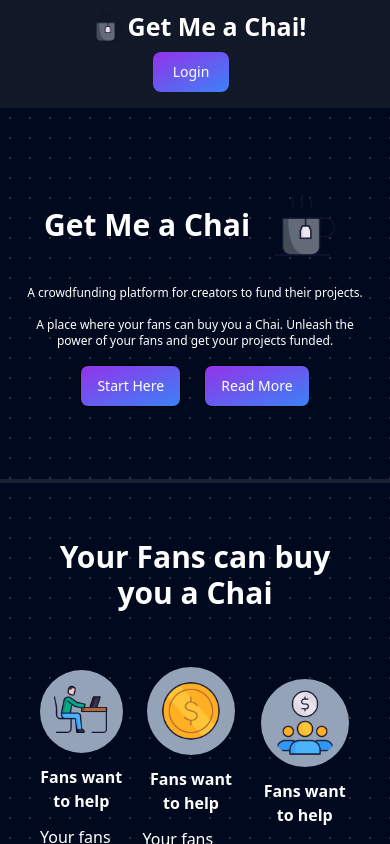
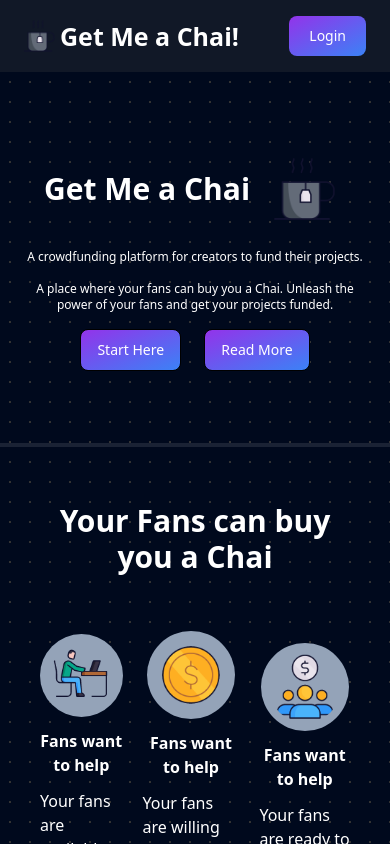
Before and after one commit to Hemantsinhl/GetMeAchai, a Next.js app: page / in a window 390 px wide. Shown: the top 844 px of the page. Built offline with nearby package versions, Linux system fonts and the light colour scheme; no server answers.

Commit message:
Add files via upload

```diff
--- a/components/Navbar.js
+++ b/components/Navbar.js
@@ -9,7 +9,7 @@ const Navbar = () => {
 
 
   return (
-    <nav className='bg-gray-900 shadow-xl shadow-white text-white flex justify-between items-center px-4 md:h-16 flex-col md:flex-row'>
+    <nav className='bg-gray-900 shadow-xl shadow-white text-white flex justify-between items-center px-4 md:h-16 flex-row'>
 
       <Link className="logo font-bold text-lg flex justify-center items-center" href={"/"}>
         <img className='invertImg' src="tea.gif" width={44} alt="" />
@@ -52,7 +52,7 @@ const Navbar = () => {
 
         {session && <button className='text-white w-fit bg-gradient-to-br from-purple-600 to-blue-500 hover:bg-gradient-to-bl focus:ring-4 focus:outline-none focus:ring-blue-300 dark:focus:ring-blue-800 font-medium rounded-lg text-sm px-5 py-2.5 text-center me-2 ' onClick={() => { signOut() }}>Logout</button>}
         {!session && <Link href={"/login"}>
-          <button className='text-white bg-gradient-to-br from-purple-600 to-blue-500 hover:bg-gradient-to-bl focus:ring-4 focus:outline-none focus:ring-blue-300 dark:focus:ring-blue-800 font-medium rounded-lg text-sm px-5 py-2.5 text-center me-2 '>Login</button></Link>}
+          <button className='text-white bg-gradient-to-br mt-4 md:mt-0 from-purple-600 to-blue-500 hover:bg-gradient-to-bl focus:ring-4 focus:outline-none focus:ring-blue-300 dark:focus:ring-blue-800 font-medium rounded-lg text-sm px-5 py-2.5 text-center me-2 '>Login</button></Link>}
       </div>
     </nav>
   )
```
